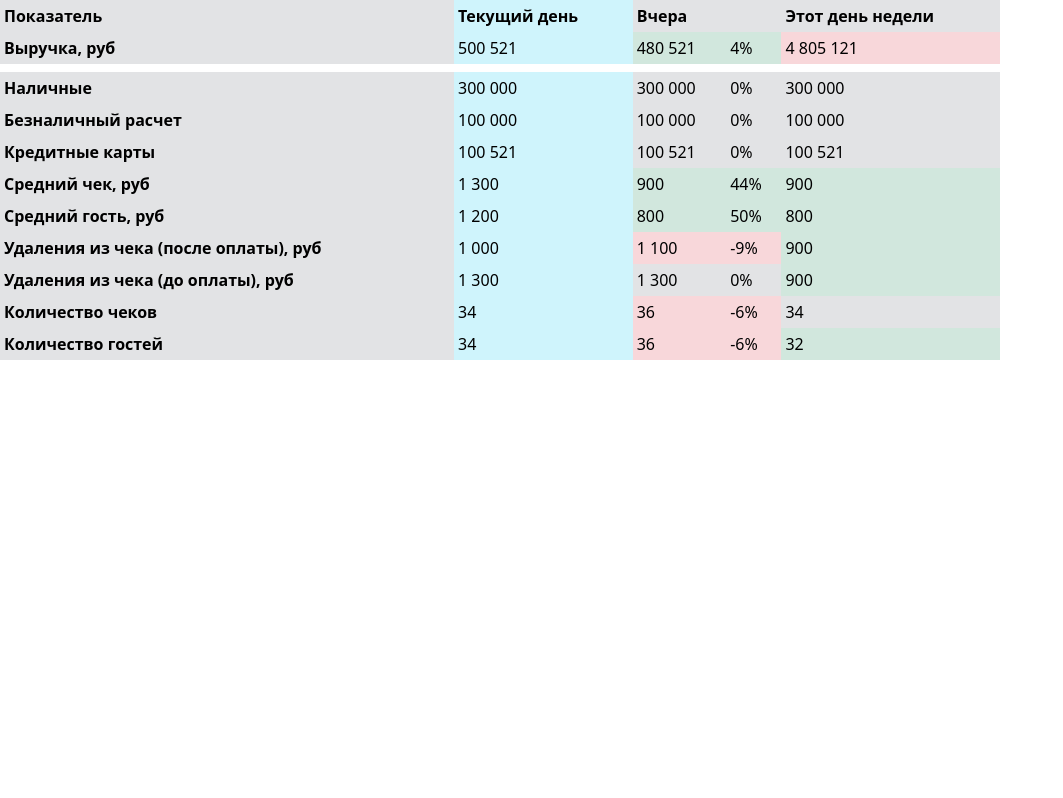
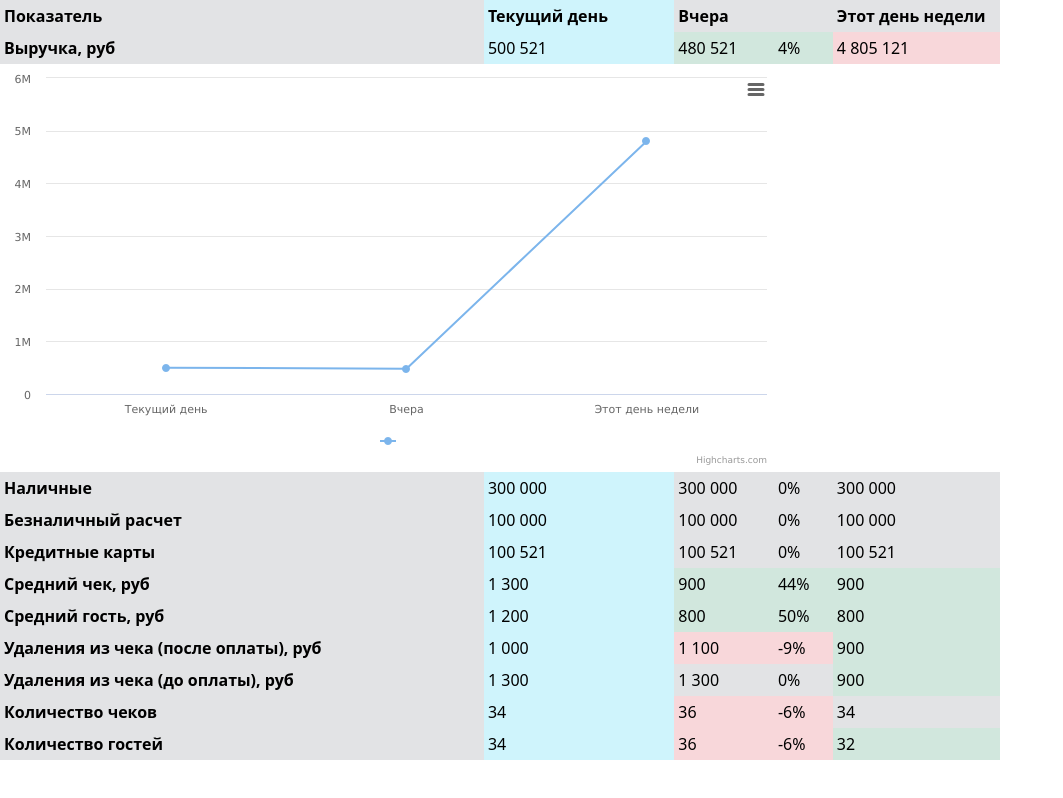
Before and after one commit to Rossomaha20101/delta, a plain HTML site: page index.html in a window 1280 px wide. Shown: the whole page, without its empty margins (0-1063 px from the left). Drawn offline with nearby package versions, Linux system fonts and the light colour scheme; files that its build step writes are made by us from their sources.

Commit message:
Update index.html

```diff
--- a/index.html
+++ b/index.html
@@ -12,7 +12,7 @@
 	<script src="https://code.highcharts.com/modules/export-data.js"></script>
 	<script src="https://code.highcharts.com/modules/accessibility.js"></script>
 	<!-- my scripts -->
-	<link rel="stylesheet" href="css/style.css">
+	<link rel="stylesheet" href="style.css">
 </head>
 <body>
 <table class="table table-hover table-borderless table-sm" style="width: 1000px;">
@@ -103,7 +103,7 @@
 	<tbody>
 </table>
 <!-- my scripts -->
-<script src="js/jquery-3.3.1.min.js"></script>
-<script src="js/script.js"></script>
+<script src="jquery-3.3.1.min.js"></script>
+<script src="script.js"></script>
 </body>
 </html>
```
